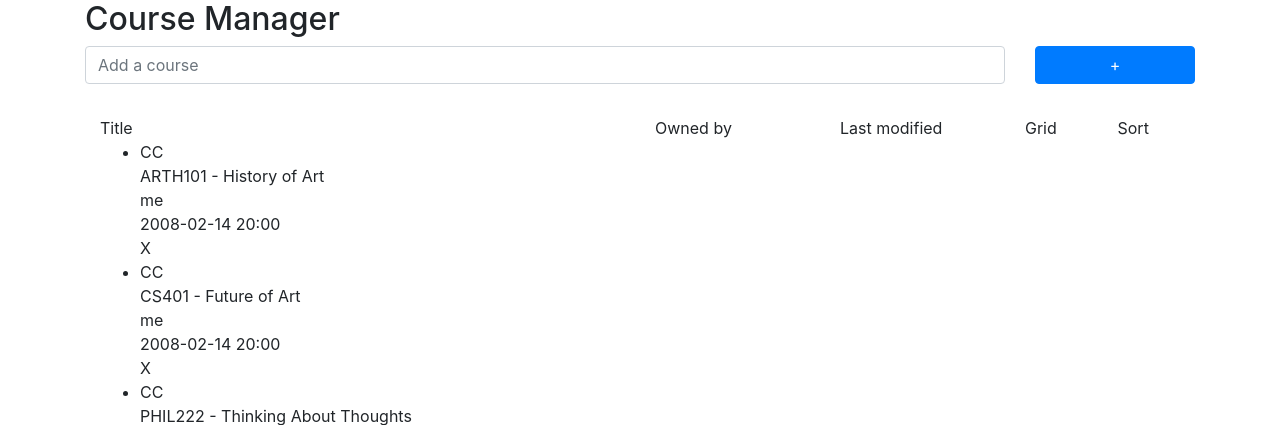
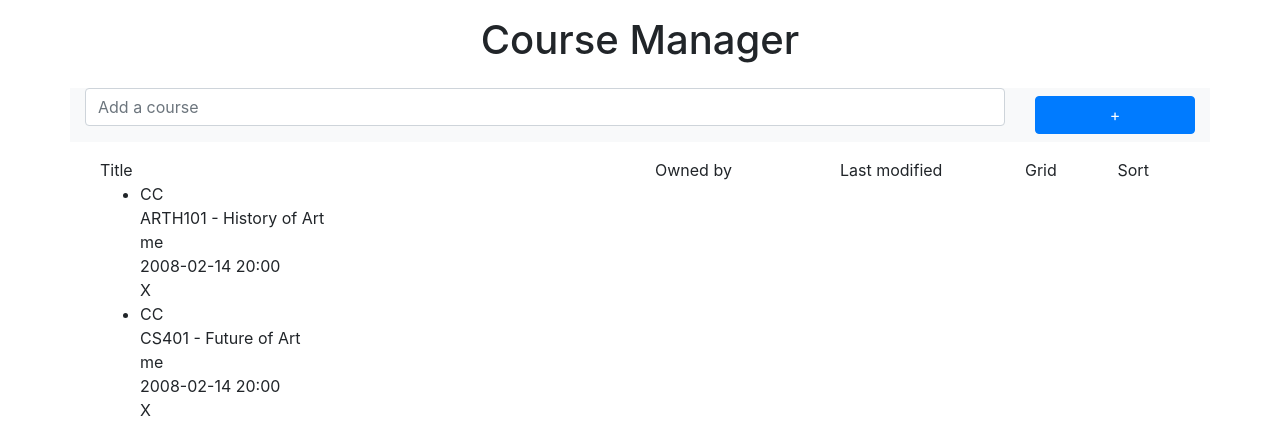
Before and after one commit to whysgai/EdTeach_Server_Java, a web app: page /course_manager/coursemanager.template.client.html in a window 1280 px wide. Shown: the part 56-481 px from the top of the page. Run offline with its HTML, style and script files only (its server is not run), Linux system fonts and the light colour scheme; data that the repository does not hold is empty.

```diff
--- a/src/main/webapp/course_manager/coursemanager.template.client.html
+++ b/src/main/webapp/course_manager/coursemanager.template.client.html
@@ -17,9 +17,9 @@
             <div class="nav-elem col sm-1"></div>
         </nav>
         <div class="container">
-            <h2 class="">Course Manager</h2>
+            <h1 class="title center-text">Course Manager</h1>
             <form>
-                <div class="form-group row">
+                <div class="form-group row bg-light">
                     <div class="col-sm-10">
                         <input class="form-control wbdv-field wbdv-new-course" id="newcourse" placeholder="Add a course">
                     </div>
--- a/src/main/webapp/css/styles.css
+++ b/src/main/webapp/css/styles.css
@@ -9,7 +9,8 @@
 }
 
 .btn {
-    margin-bottom: 1em;
+    margin-top: .5em;
+    margin-bottom: .5em;
 }
 
 .hide {
```
Also changed, not shown: src/main/webapp/profile/profile.template.client.html (+4 -5 lines).
